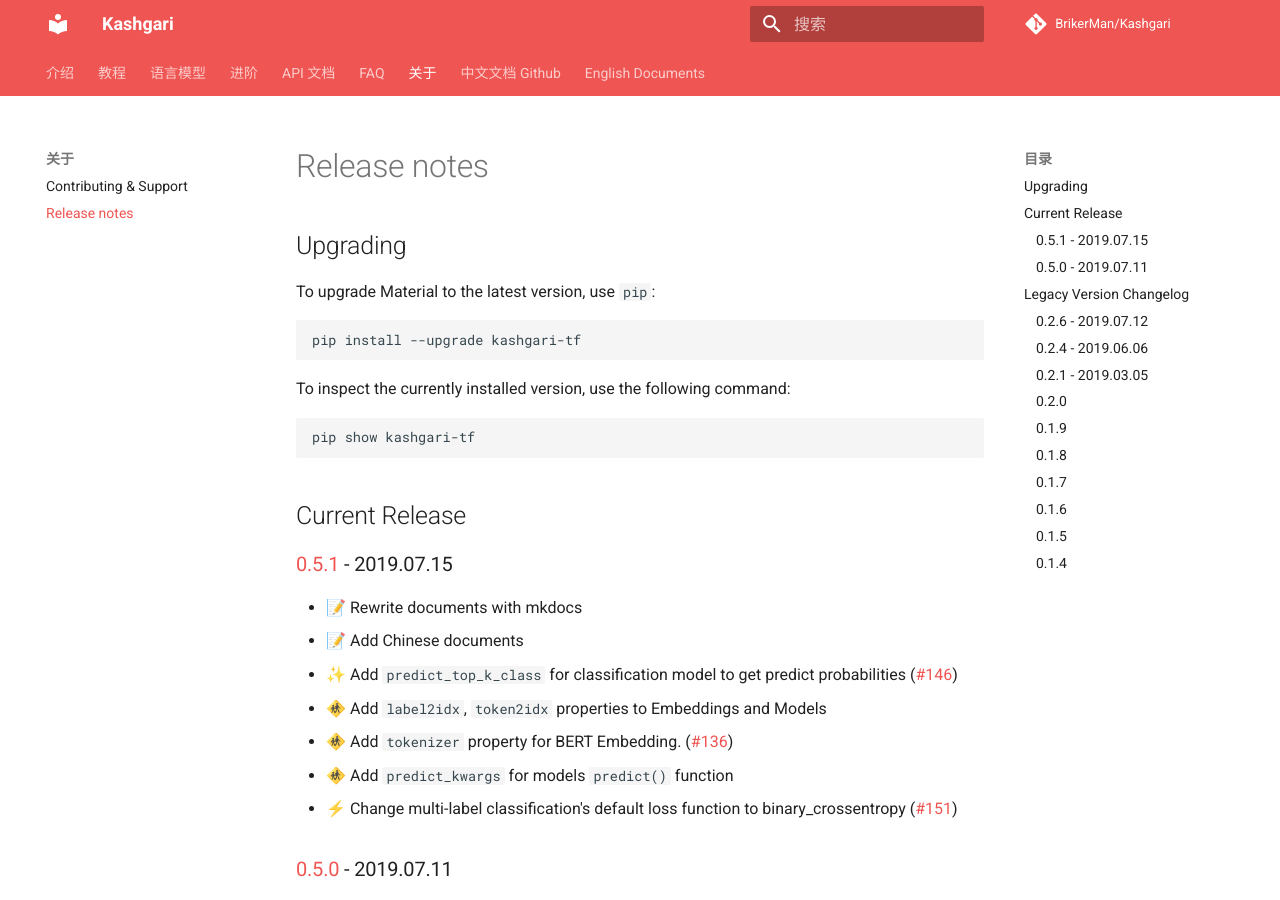
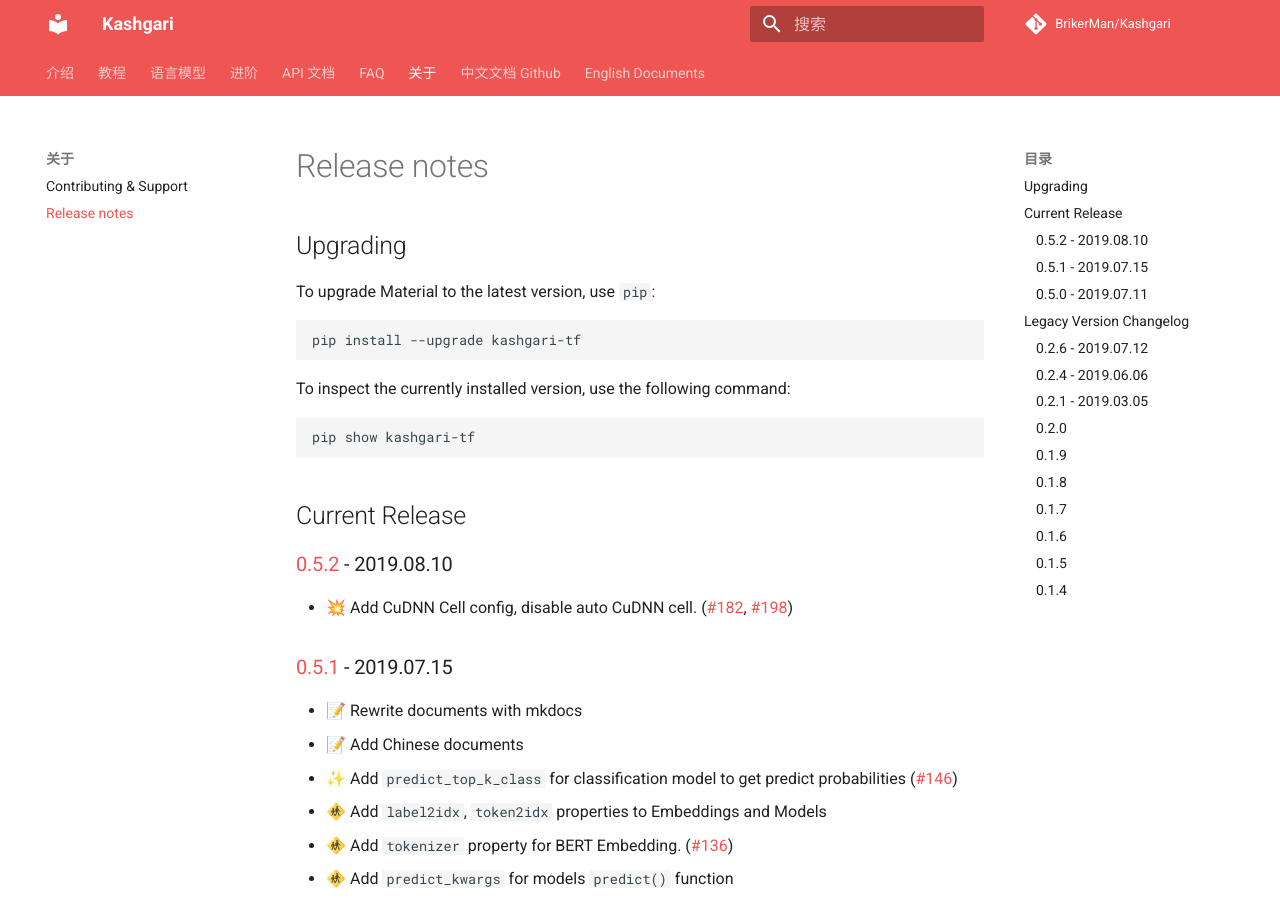
Before and after one commit to BrikerMan/Kashgari-doc-zh, an MkDocs documentation site: the page built from docs/about/release-notes.md, in a window 1280 px wide and 900 px high. Built offline with MkDocs 1.6.1 and Material for MkDocs 9.7.7, drawn with Linux system fonts in a browser that asks for light colours; comment, search, counter and statistics services are not loaded.

Commit message:
:memo: Writing documents

````diff
--- a/docs/about/release-notes.md
+++ b/docs/about/release-notes.md
@@ -15,6 +15,10 @@ pip show kashgari-tf
 ```
 
 ## Current Release
+
+### [0.5.2] - 2019.08.10
+
+- 💥 Add CuDNN Cell config, disable auto CuDNN cell. ([#182], [#198])
 
 ### [0.5.1] - 2019.07.15
 
@@ -92,8 +96,12 @@ pip show kashgari-tf
 - fix classification model evaluate result output
 - change test settings
 
+[0.5.2]: https://github.com/BrikerMan/Kashgari/compare/v0.5.1...v0.5.2
 [0.5.1]: https://github.com/BrikerMan/Kashgari/compare/v0.5.0...v0.5.1
 [0.5.0]: https://github.com/BrikerMan/Kashgari/compare/milestone/tf.keras...v0.5.0
 [0.2.6]: https://github.com/BrikerMan/Kashgari/compare/v0.2.4...v0.2.6
 [0.2.4]: https://github.com/BrikerMan/Kashgari/compare/v0.2.1...v0.2.4
 [0.2.1]: https://github.com/BrikerMan/Kashgari/compare/v0.2.0...v0.2.1
+
+[#182]: https://github.com/BrikerMan/Kashgari/issues/182
+[#198]: https://github.com/BrikerMan/Kashgari/issues/198
````
